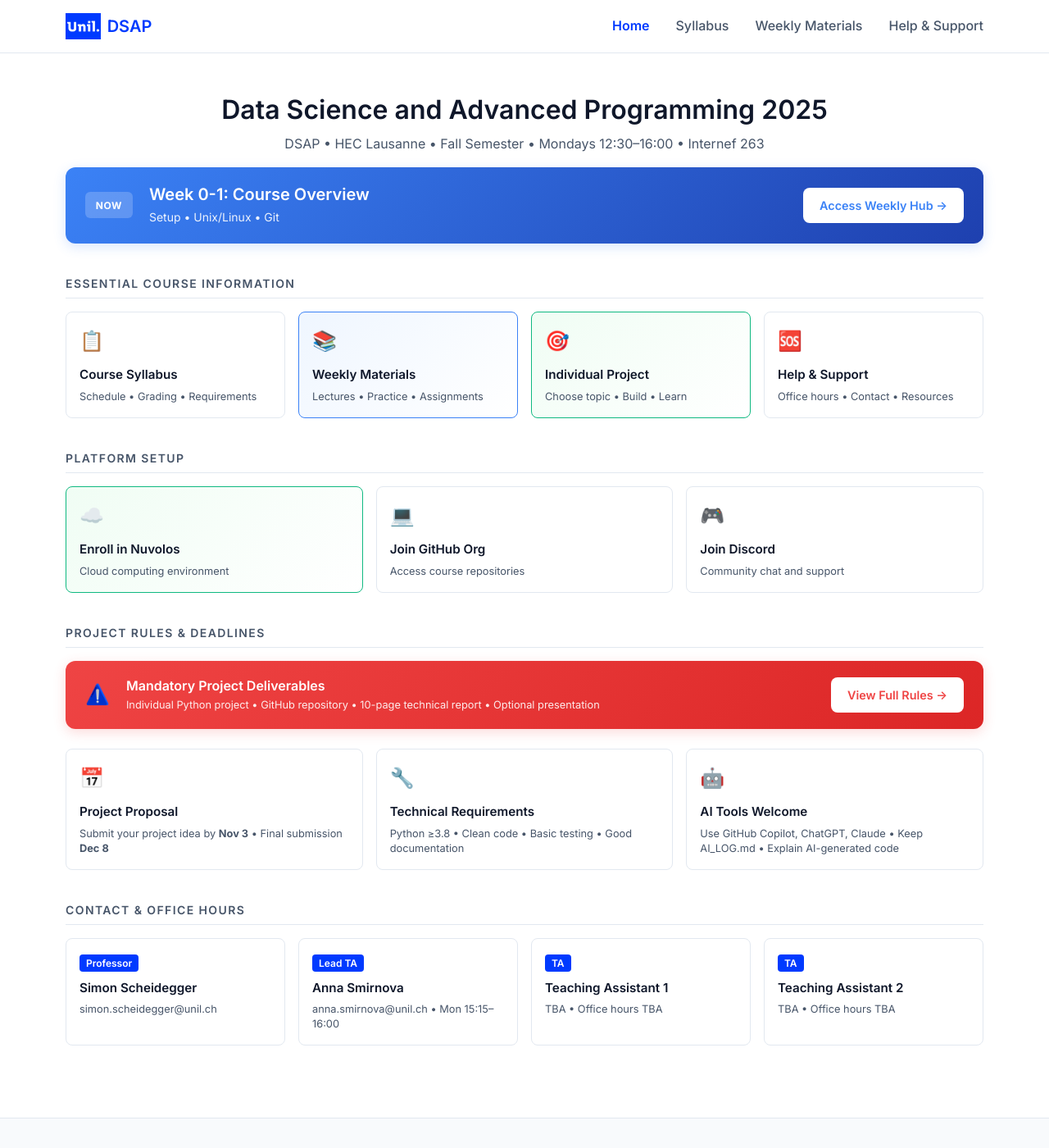
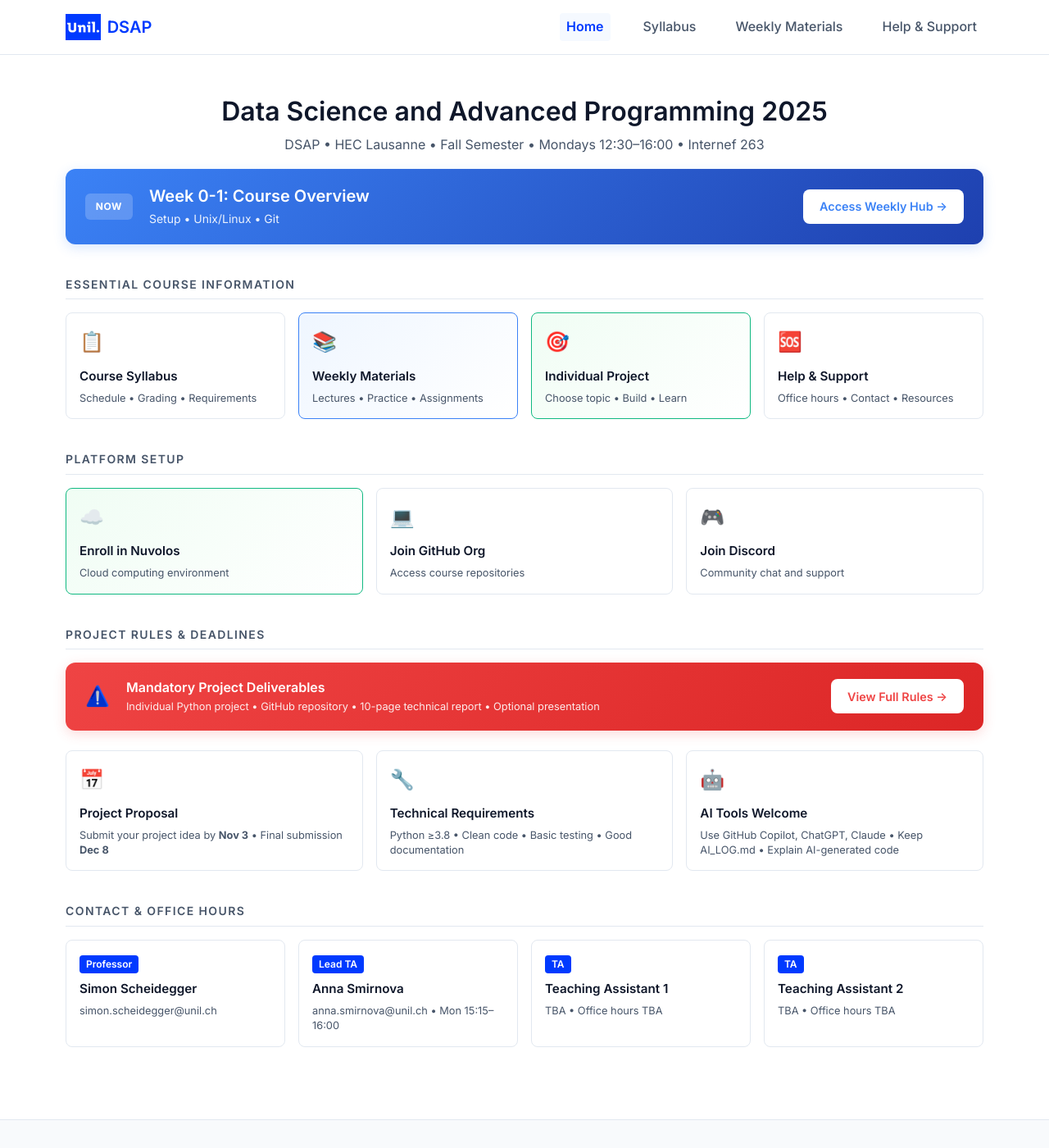
Before and after one commit to ap-unil-2025/course-materials, a Jekyll site: the page built from docs/index.html, in a window 1280 px wide and 1400 px high. Shown: the whole window at 82% size. Built offline with Jekyll 4.4.1, drawn with Linux system fonts in a browser that asks for light colours.

Commit message:
Remove navigation underline animation
- Removed sliding underline from nav links completely
- Kept subtle background highlight on hover
- Cleaned up redundant CSS pseudo-elements

🤖 Generated with Claude Code

Co-Authored-By: Claude <noreply@anthropic.com>

```diff
--- a/docs/_includes/navigation.html
+++ b/docs/_includes/navigation.html
@@ -98,10 +98,12 @@ document.addEventListener('DOMContentLoaded', function() {
 .nav-links a.active {
     color: var(--primary-color);
     font-weight: 600;
+    background-color: rgba(59, 130, 246, 0.05);
 }
 
-.nav-links a.active::after {
-    width: 100%;
+/* Hide the underline pseudo-element completely */
+.nav-links a::after {
+    display: none !important;
 }
 
 .external-links {
--- a/docs/_layouts/default.html
+++ b/docs/_layouts/default.html
@@ -47,26 +47,7 @@
         scroll-behavior: smooth;
     }
 
-    /* Preload next page content */
-    .nav-links a {
-        position: relative;
-        overflow: hidden;
-    }
-
-    .nav-links a::before {
-        content: '';
-        position: absolute;
-        bottom: 0;
-        left: -100%;
-        width: 100%;
-        height: 2px;
-        background: var(--primary-color);
-        transition: left 0.3s ease;
-    }
-
-    .nav-links a:hover::before {
-        left: 0;
-    }
+    /* Removed underline animation - clean hover effect only */
     </style>
 
     <script>
--- a/docs/assets/css/style.scss
+++ b/docs/assets/css/style.scss
@@ -213,28 +213,18 @@ body {
   color: var(--text-secondary);
   text-decoration: none;
   font-weight: 500;
-  transition: color 0.2s ease;
+  transition: all 0.2s ease;
   position: relative;
+  padding: 0.25rem 0.5rem;
+  border-radius: 0.25rem;
 }
 
 .nav-links a:hover {
   color: var(--primary-color);
+  background-color: rgba(59, 130, 246, 0.08);
 }
 
-.nav-links a::after {
-  content: '';
-  position: absolute;
-  bottom: -4px;
-  left: 0;
-  width: 0;
-  height: 2px;
-  background-color: var(--primary-color);
-  transition: width 0.2s ease;
-}
-
-.nav-links a:hover::after {
-  width: 100%;
-}
+/* No more underline or pseudo elements */
 
 .page-content {
   min-height: calc(100vh - 140px);
```
